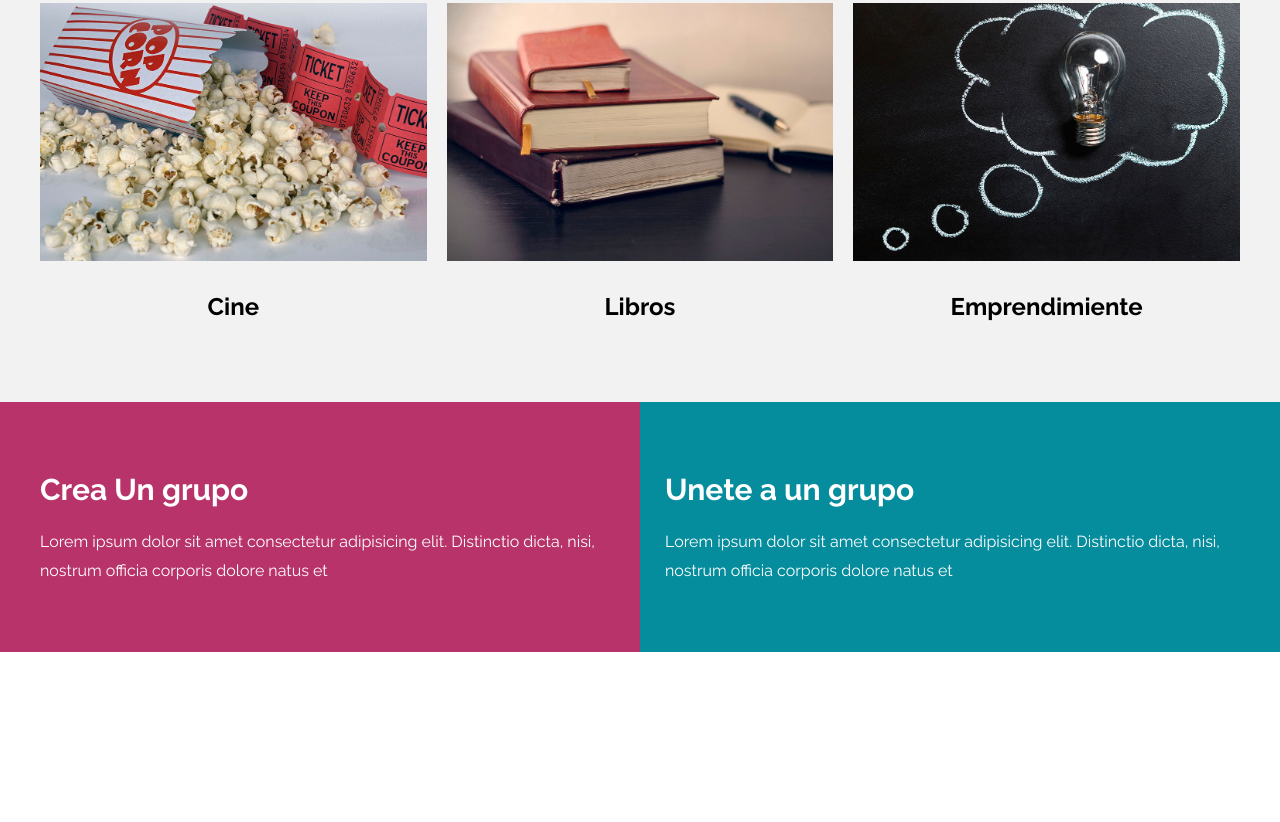
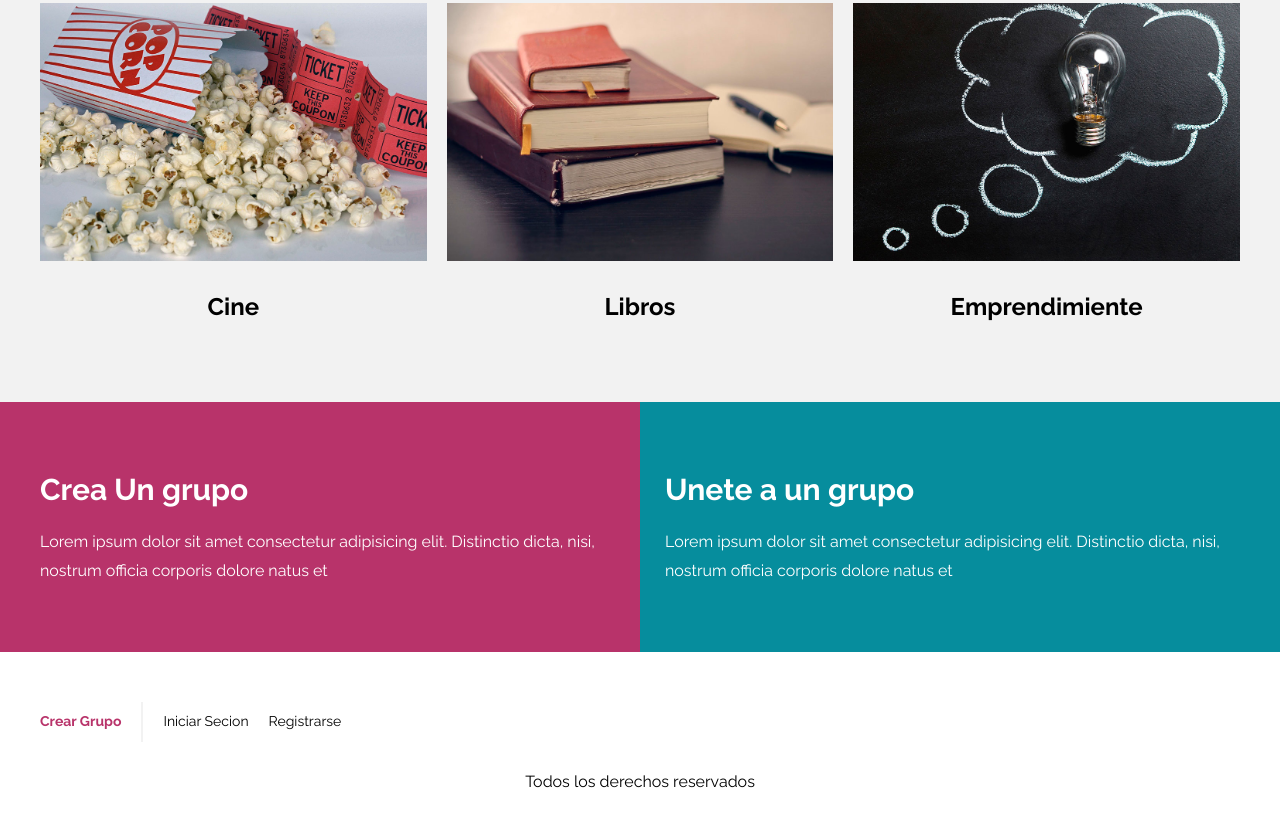
Before and after one commit to GerardoDev25/meeti-webapp-scsss-bem, a website: page index.html in a window 1280 px wide. Shown: the part 2778-3600 px from the top of the page. Before the commit the page ends 3430 px from the top, so only its background shows below. Drawn offline with nearby package versions, Linux system fonts and the light colour scheme; files that its build step writes are made by us from their sources; files whose address does not match are found by name.

```diff
--- a/index.html
+++ b/index.html
@@ -260,5 +260,16 @@
         </div>
       </div>
     </section>
+
+    <footer class="footer contenedor">
+      <nav class="navegacion">
+        <a class="navegacion__enlace navegacion__enlace--crear" href="#"
+          >Crear Grupo</a
+        >
+        <a class="navegacion__enlace" href="#">Iniciar Secion</a>
+        <a class="navegacion__enlace" href="#">Registrarse</a>
+      </nav>
+      <p class="footer__copyright">Todos los derechos reservados</p>
+    </footer>
   </body>
 </html>
--- a/src/scss/app.scss
+++ b/src/scss/app.scss
@@ -1,3 +1,4 @@
 @use 'base';
 @use 'ui/header';
 @use 'ui/contenido';
+@use 'ui/footer';
--- /dev/null
+++ b/src/scss/ui/footer/footer.scss
@@ -0,0 +1,7 @@
+.footer {
+  padding-top: 5rem;
+  &__copyright {
+    padding: 1rem;
+    text-align: center;
+  }
+}
--- /dev/null
+++ b/src/scss/ui/footer/index.scss
@@ -0,0 +1 @@
+@forward 'footer.scss'
```
